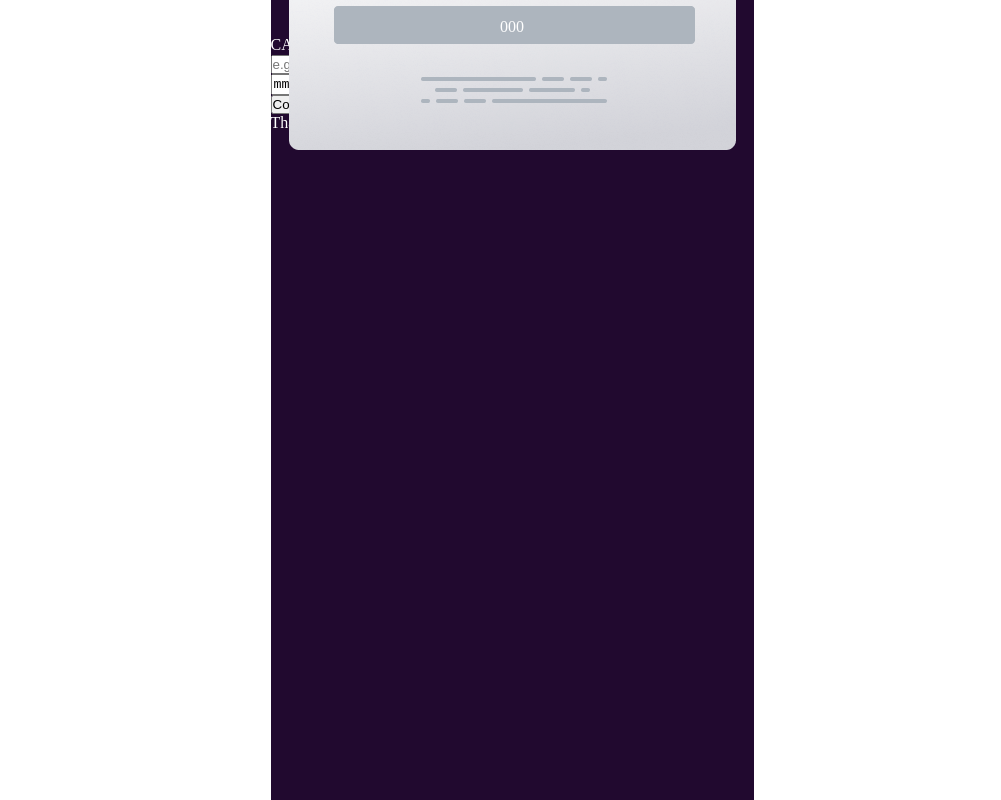
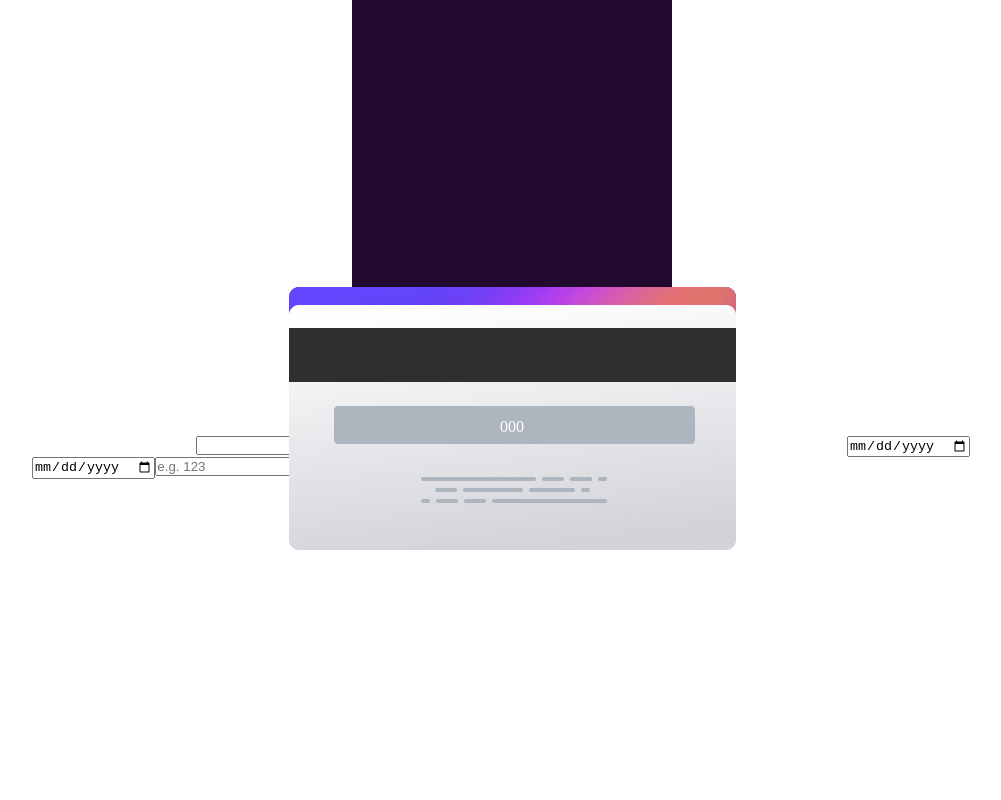
Before and after one commit to jameshsousa/interactive-card, a plain HTML site: page src/index.html in a window 1280 px wide. Shown: the whole page, without its empty margins (128-1129 px from the left). Drawn offline with Linux system fonts and the light colour scheme.

Commit message:
Applying SASS

```diff
--- a/src/css/style.scss
+++ b/src/css/style.scss
@@ -17,8 +17,6 @@
 }
 
 body {
-    @include flexCenter(center, column);
-
     width: 100%;
     height: 100vh;
     color: $whitecolor;
@@ -26,9 +24,22 @@
 }
 
 .container {
-    width: 483px;
-    height: 900px;
+    @include flexCenter(space-between, column);
+    width: 100%;
+    height: 100%;
+
+}
+
+.purple {
     background-color: $deepviletcolor;
+    width: 25vw;
+    height: 100vh;
+}
+
+.white {
+    background-color: $whitecolor;
+    width: 75vw;
+    height: 100vh;
 }
 
 .card-front {
--- a/src/index.html
+++ b/src/index.html
@@ -17,6 +17,12 @@
 </head>
 <body>
   <div class="container">
+
+    <div class="purple">
+
+    </div>
+
+    <div class="white">
 
       <div class="card-front">
         <img src="images/bg-card-front.png" alt="image of card">
@@ -64,5 +70,16 @@
 
     </div>
 
+
+
+
+
+  </div>
+
+
+
+
+  </div>
+
 </body>
 </html>
```
Also changed, not shown: src/css/style.css, 1 other file. Lines whose indentation alone changed are shown as unchanged.
